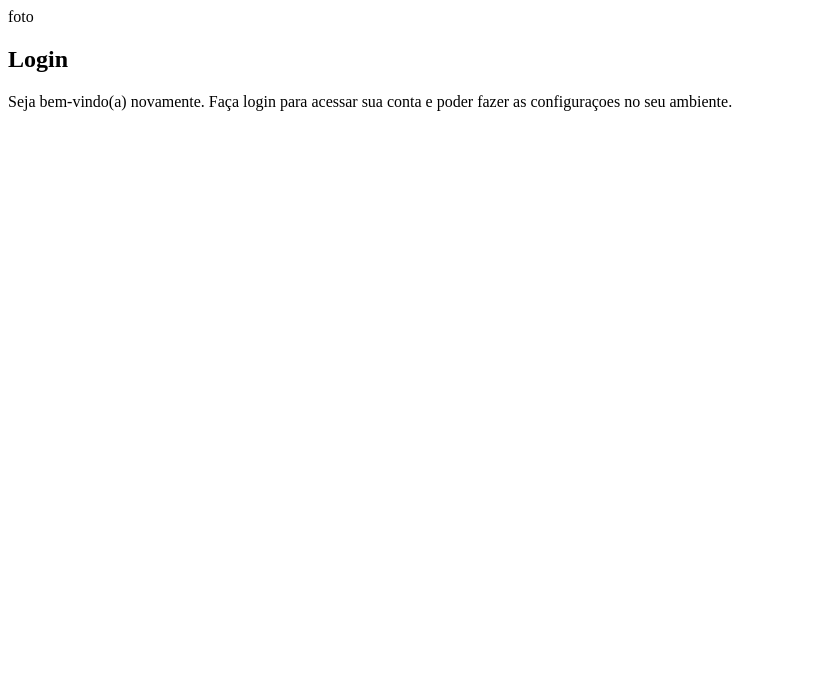
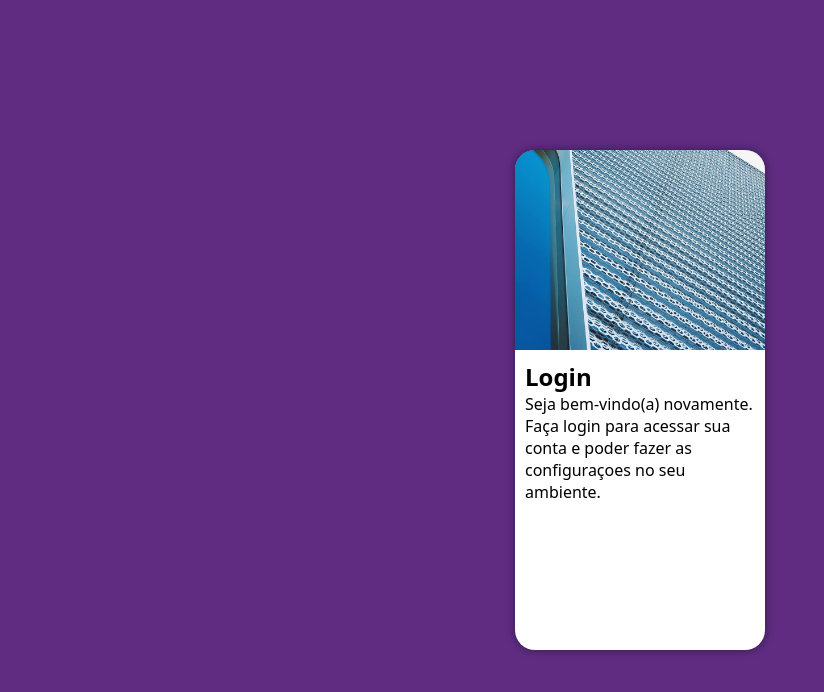
Before and after one commit to ThomasAlvarenga/projeto-login, a plain HTML site: page index.html in a window 1280 px wide. Shown: the whole page, without its empty margins (0-824 px from the left). Drawn offline with Linux system fonts and the light colour scheme.

Commit message:
CSS created

```diff
--- a/estilos/style.css
+++ b/estilos/style.css
@@ -4,3 +4,49 @@
     Verde: #49a09d
     Lilas: #5f2c82
     */
+
+    * {
+        font-family: system-ui, -apple-system, BlinkMacSystemFont, 'Segoe UI', Roboto, Oxygen, Ubuntu, Cantarell, 'Open Sans', 'Helvetica Neue', sans-serif;
+        padding: 0px;
+        margin: 0px;
+        box-sizing: border-box;
+    }
+
+    body, html {
+        background-color: #5f2c82;
+        height: 100vh;
+        width: 100vw ;
+    }
+
+    main {
+        position: relative;
+        height: 100vh;
+        width: 100vw;
+    }
+
+    section#login {
+        position: absolute;
+        top: 50%;
+        left: 50%;
+        transform: translate(-50%, -50%);
+        overflow: hidden;
+
+        background-color: white;
+        width: 250px;
+        height: 500px;
+        border-radius: 20px;
+        box-shadow: 0px 0px 10px rgba( 0, 0, 0, 0.450);
+    }
+
+    section#login > div#imagem {
+        display: block;
+        background: #5f2c82 url(../imagens/metal.jpg) no-repeat;
+        background-size: cover;
+        background-position: left bottom;        ;
+        height: 200px;
+    }
+
+    section#login > div#formulario {
+        display: block;
+        padding: 10px;
+    }
--- a/index.html
+++ b/index.html
@@ -9,7 +9,9 @@
 <body>
     <main>
         <section id="login">
-            <div id="imagem">foto</div>
+            <div id="imagem">
+                <!-- Aqui vai a imagem na CSS -->
+            </div>
 
             <div id="formulario">
                 <h1>Login</h1>
```
